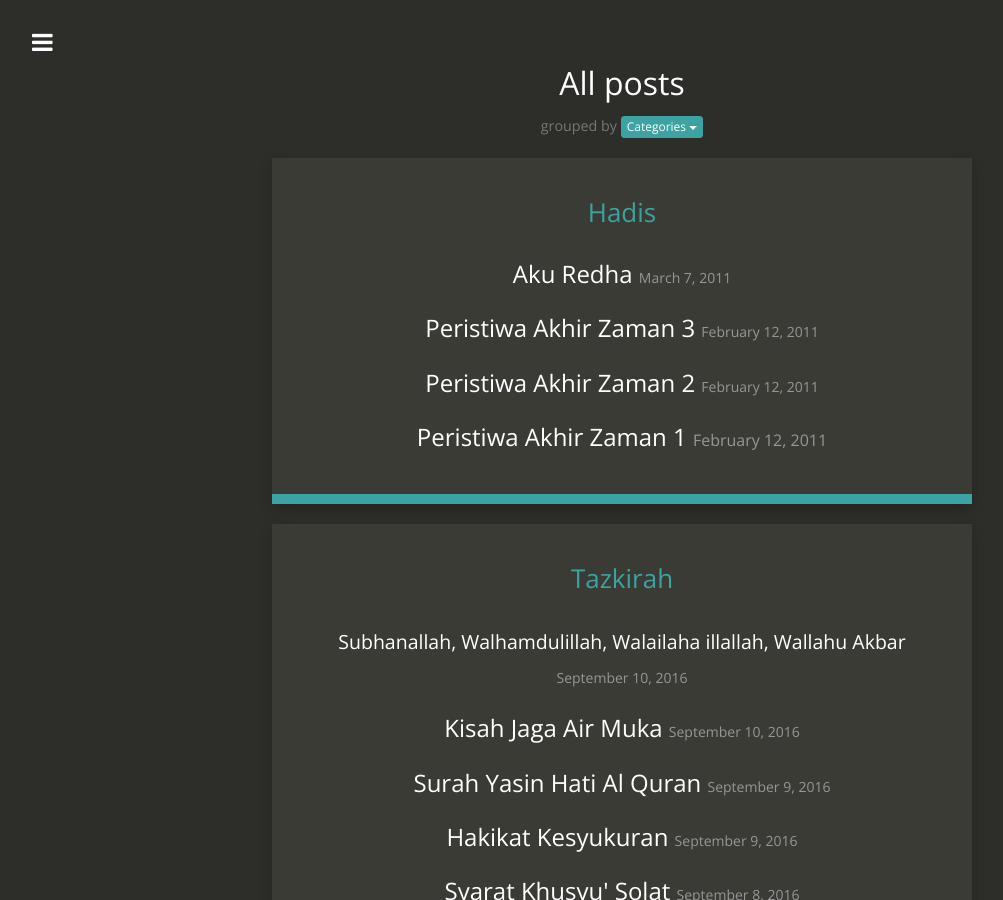
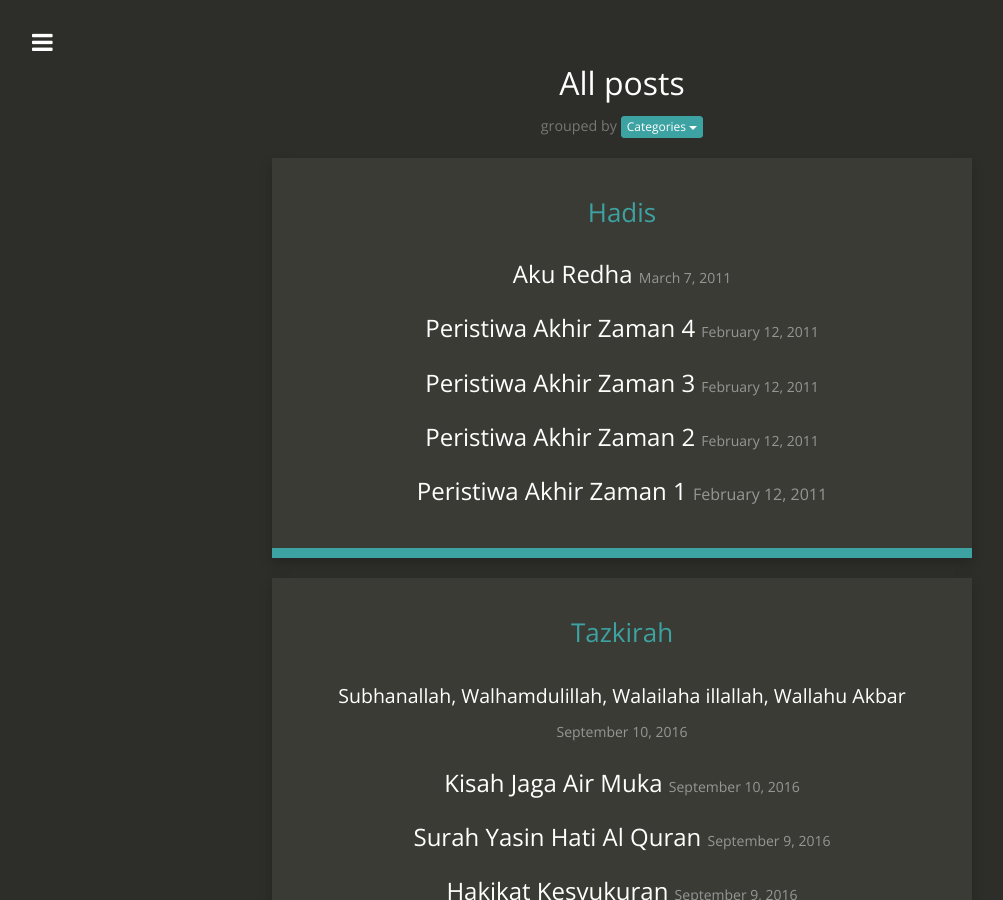
Before and after one commit to kedamaian/swsyafiq, a Jekyll site: the page built from posts-by-categories.html, in a window 1280 px wide and 900 px high. Shown: the whole window, without its empty margins (18-1021 px from the left). Built offline with Jekyll 4.4.1, drawn with Linux system fonts in a browser that asks for light colours; nearby versions of some CDN libraries.

Commit message:
Updated 2011-02-12-peristiwa-akhir-zaman-4.md

```diff
--- a/_posts/2011-02-12-peristiwa-akhir-zaman-4.md
+++ b/_posts/2011-02-12-peristiwa-akhir-zaman-4.md
@@ -1 +1,14 @@
-Dari Abdullah bin Amr bin ‘Ash r.a : Rasulullah saw bersabda, “Bahawasanya Allah Subhana wa Ta’ala (SWT) tidak mencabut (menghilangkan) akan ilmu itu dengan sekaligus dari manusia. Tetapi Allah SWT menghilangkan ilmu itu dengan mematikan alim ulama. Maka apabila sudah tiada alim ulama, orang ramai akan memilih orang-orang yang jahil sebagai pemimpin mereka. Maka apabila pemimpin yang jahil itu ditanya, mereka akan berfatwa tanpa ilmu pengetahuan. Mereka sesat dan menyesatkan orang lain.” [Riwayat Muslim] Penjelasan dan Pengajaran : Pelbagai usaha perlu dilakukan agar mengembalikan semula atau mengganti semula para alim ulama yang sudah tiada. Ketiadaan para alim ulama akan menyebabkan manusia berada dalam kebingungan hingga tidak mengenal yang mana benar dan yang mana bathil.
+---
+layout: post
+published: true
+author: tehnoblequran
+title: Peristiwa Akhir Zaman 4
+categories:
+  - Hadis
+---
+Dari Abdullah bin Amr bin ‘Ash r.a : Rasulullah saw bersabda, “Bahawasanya Allah Subhana wa Ta’ala (SWT) tidak mencabut (menghilangkan) akan ilmu itu dengan sekaligus dari manusia. Tetapi Allah SWT menghilangkan ilmu itu dengan mematikan alim ulama.
+
+Maka apabila sudah tiada alim ulama, orang ramai akan memilih orang-orang yang jahil sebagai pemimpin mereka. Maka apabila pemimpin yang jahil itu ditanya, mereka akan berfatwa tanpa ilmu pengetahuan. Mereka sesat dan menyesatkan orang lain.” [Riwayat Muslim]
+
+**Penjelasan dan Pengajaran:**
+Pelbagai usaha perlu dilakukan agar mengembalikan semula atau mengganti semula para alim ulama yang sudah tiada. Ketiadaan para alim ulama akan menyebabkan manusia berada dalam kebingungan hingga tidak mengenal yang mana benar dan yang mana bathil.
```
